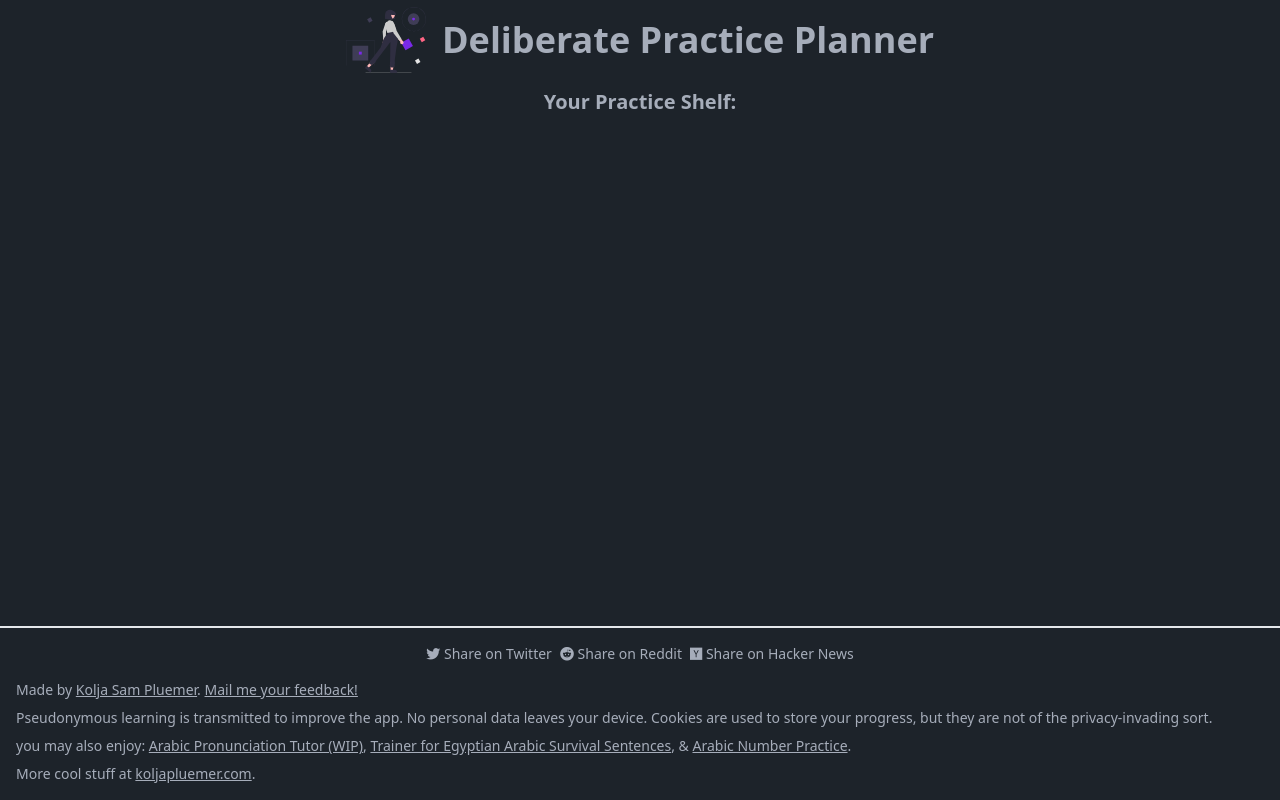
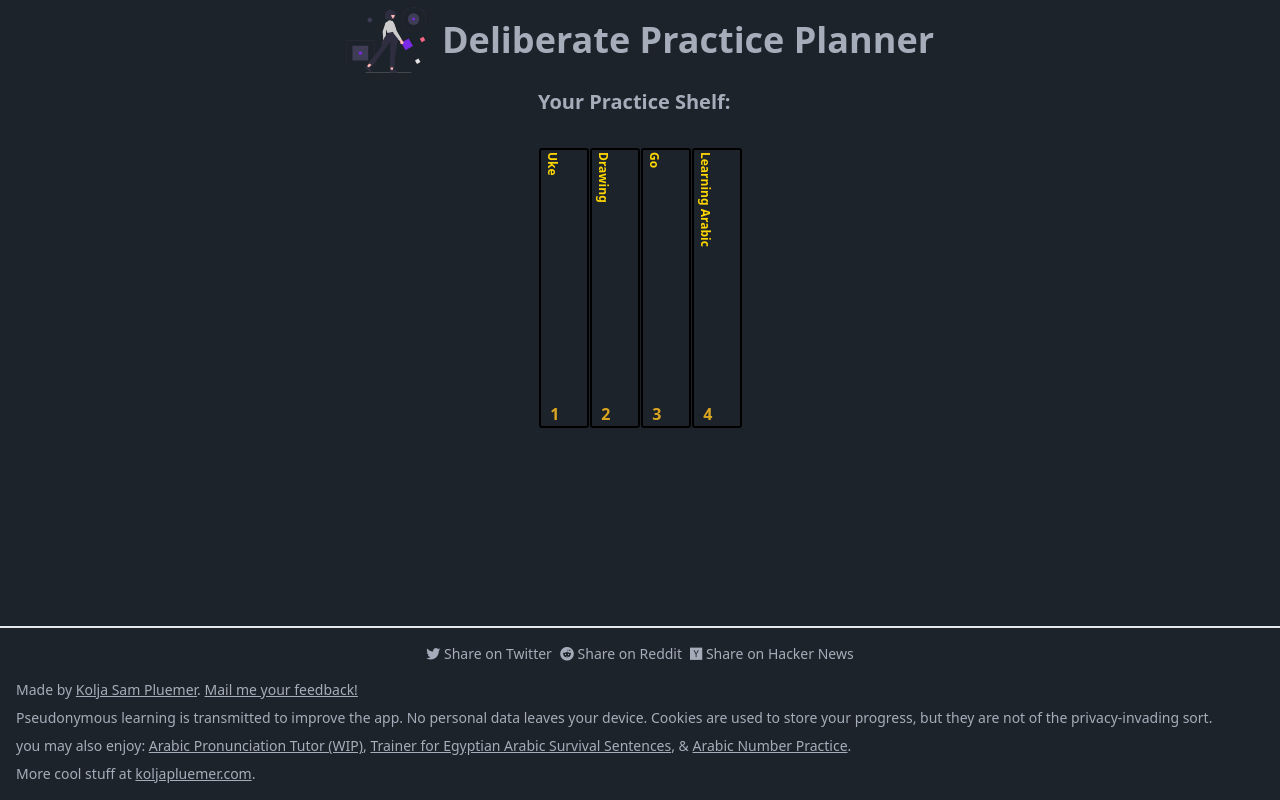
Before and after one commit to koljapluemer/dp-tool, a Vue app: page / in a window 1280 px wide. Built offline with nearby package versions, Linux system fonts and the light colour scheme; grey boxes are pictures that could not be loaded; what v-calendar would draw is missing.

Commit message:
implement bookshelf and basic exemplary redirect to practice

```diff
--- a/src/stores/core.js
+++ b/src/stores/core.js
@@ -3,12 +3,15 @@ import { defineStore } from 'pinia'
 
 export const useCoreStore = defineStore('counter', {
     state: () => {
-        return { exercisesCount: 0 }
+        return {
+            exercisesCount: 0,
+            currentlyPracticedTopic: null,
+        }
     },
 
     actions: {
         increment() {
             this.exercisesCount++
-        },
+        }
     },
 })
--- a/src/views/Library.vue
+++ b/src/views/Library.vue
@@ -1,5 +1,252 @@
+<script setup>
+import { useCoreStore } from "@/stores/core";
+const store = useCoreStore();
+
+console.log("STORE", store);
+</script>
+
 <template>
-<div class="">
-<h3 class="font-bold text-xl">Your Practice Shelf:</h3>
-</div>
+  <div class="">
+    <h3 class="font-bold text-xl">Your Practice Shelf:</h3>
+
+    <div class="bookshelf">
+      <div class="book">
+        <div class="side spine">
+          <span class="spine-title"> Uke </span>
+          <span class="spine-author"> 1 </span>
+        </div>
+        <div class="side top"></div>
+        <div class="side cover"></div>
+      </div>
+      <div
+        class="book cursor-pointer"
+        @click="
+          store.currentlyPracticedTopic = 'Drawing';
+          $router.push('/practice');
+        "
+      >
+        <div class="side spine">
+          <span class="spine-title"> Drawing </span>
+          <span class="spine-author"> 2 </span>
+        </div>
+        <div class="side top"></div>
+        <div class="side cover"></div>
+      </div>
+      <div class="book">
+        <div class="side spine">
+          <span class="spine-title"> Go </span>
+          <span class="spine-author"> 3 </span>
+        </div>
+        <div class="side top"></div>
+        <div class="side cover"></div>
+      </div>
+      <div class="book">
+        <div class="side spine">
+          <span class="spine-title"> Learning Arabic </span>
+          <span class="spine-author"> 4 </span>
+        </div>
+        <div class="side top"></div>
+        <div class="side cover"></div>
+      </div>
+    </div>
+  </div>
 </template>
+
+<style scoped>
+:root {
+  --spine-pyramid: linear-gradient(
+      315deg,
+      transparent 75%,
+      rgba(255, 255, 255, 0.1) 0
+    ),
+    linear-gradient(45deg, transparent 75%, rgba(255, 255, 255, 0.1) 0),
+    linear-gradient(135deg, rgba(255, 255, 255, 0.2) 166px, transparent 0),
+    linear-gradient(45deg, rgba(0, 0, 0, 0.1) 75%, transparent 0);
+  background-size: 20px 20px;
+  --spine-stairs: repeating-linear-gradient(
+      63deg,
+      rgba(255, 255, 255, 0.1),
+      rgba(255, 255, 255, 0.1) 1px,
+      transparent 3px,
+      transparent 0
+    ),
+    linear-gradient(
+      127deg,
+      rgba(255, 255, 255, 0.1),
+      rgba(255, 255, 255, 0.1) 90px,
+      transparent 55%,
+      transparent 0
+    ),
+    linear-gradient(transparent 51%, rgba(0, 0, 0, 0.1) 170px);
+  background-size: 70px 120px;
+  --spine-argyle: repeating-linear-gradient(
+      120deg,
+      rgba(255, 255, 255, 0.1),
+      rgba(255, 255, 255, 0.1) 1px,
+      transparent 1px,
+      transparent 60px
+    ),
+    repeating-linear-gradient(
+      60deg,
+      rgba(255, 255, 255, 0.1),
+      rgba(255, 255, 255, 0.1) 1px,
+      transparent 1px,
+      transparent 60px
+    ),
+    linear-gradient(
+      60deg,
+      rgba(0, 0, 0, 0.1) 25%,
+      transparent 25%,
+      transparent 75%,
+      rgba(0, 0, 0, 0.1) 75%,
+      rgba(0, 0, 0, 0.1)
+    ),
+    linear-gradient(
+      120deg,
+      rgba(0, 0, 0, 0.1) 25%,
+      transparent 25%,
+      transparent 75%,
+      rgba(0, 0, 0, 0.1) 75%,
+      rgba(0, 0, 0, 0.1)
+    );
+  background-size: 70px 120px;
+  --spine-tartan: repeating-linear-gradient(
+      transparent,
+      transparent 50px,
+      rgba(0, 0, 0, 0.4) 50px,
+      rgba(0, 0, 0, 0.4) 53px,
+      transparent 53px,
+      transparent 63px,
+      rgba(0, 0, 0, 0.4) 63px,
+      rgba(0, 0, 0, 0.4) 66px,
+      transparent 66px,
+      transparent 116px,
+      rgba(0, 0, 0, 0.5) 116px,
+      rgba(0, 0, 0, 0.5) 166px,
+      rgba(255, 255, 255, 0.2) 166px,
+      rgba(255, 255, 255, 0.2) 169px,
+      rgba(0, 0, 0, 0.5) 169px,
+      rgba(0, 0, 0, 0.5) 179px,
+      rgba(255, 255, 255, 0.2) 179px,
+      rgba(255, 255, 255, 0.2) 182px,
+      rgba(0, 0, 0, 0.5) 182px,
+      rgba(0, 0, 0, 0.5) 232px,
+      transparent 232px
+    ),
+    repeating-linear-gradient(
+      270deg,
+      transparent,
+      transparent 50px,
+      rgba(0, 0, 0, 0.4) 50px,
+      rgba(0, 0, 0, 0.4) 53px,
+      transparent 53px,
+      transparent 63px,
+      rgba(0, 0, 0, 0.4) 63px,
+      rgba(0, 0, 0, 0.4) 66px,
+      transparent 66px,
+      transparent 116px,
+      rgba(0, 0, 0, 0.5) 116px,
+      rgba(0, 0, 0, 0.5) 166px,
+      rgba(255, 255, 255, 0.2) 166px,
+      rgba(255, 255, 255, 0.2) 169px,
+      rgba(0, 0, 0, 0.5) 169px,
+      rgba(0, 0, 0, 0.5) 179px,
+      rgba(255, 255, 255, 0.2) 179px,
+      rgba(255, 255, 255, 0.2) 182px,
+      rgba(0, 0, 0, 0.5) 182px,
+      rgba(0, 0, 0, 0.5) 232px,
+      transparent 232px
+    ),
+    repeating-linear-gradient(
+      125deg,
+      transparent,
+      transparent 2px,
+      rgba(0, 0, 0, 0.2) 2px,
+      rgba(0, 0, 0, 0.2) 3px,
+      transparent 3px,
+      transparent 5px,
+      rgba(0, 0, 0, 0.2) 5px
+    );
+}
+
+.bookshelf {
+  width: 100%;
+  margin-top: 32px;
+  display: flex;
+  flex-wrap: wrap;
+}
+
+.book {
+  width: 50px;
+  height: 280px;
+  position: relative;
+  margin-left: 1px;
+  transform-style: preserve-3d;
+  transform: translateZ(0) rotateY(0);
+  transition: transform 1s;
+}
+
+.side {
+  position: absolute;
+  border: 2px solid black;
+  border-radius: 3px;
+  font-weight: bold;
+  color: black;
+  text-align: center;
+  transform-origin: center left;
+}
+
+.spine {
+  position: relative;
+  width: 50px;
+  height: 280px;
+  /* Patterns from: https://projects.verou.me/css3patterns/ */
+  background-image: var(--tartan);
+  transform: rotateY(0deg) translateZ(0px);
+}
+
+.spine-title {
+  margin: 2px;
+  position: absolute;
+  top: 0px;
+  left: 0px;
+  font-size: 12px;
+  color: gold;
+  writing-mode: vertical-rl;
+  text-orientation: mixed;
+}
+
+.spine-author {
+  position: absolute;
+  color: goldenrod;
+  bottom: 0px;
+  left: 20%; /* no idea why 20% centers it */
+}
+
+.top {
+  width: 50px;
+  height: 190px;
+  top: -2px; /* hmm, why -2 and not 0? */
+  background-image: linear-gradient(90deg, white 90%, gray 10%);
+  background-size: 5px 5px;
+  transform: rotateX(90deg) translateZ(95px) translateY(-95px);
+}
+
+.cover {
+  width: 190px;
+  height: 280px;
+  top: 0px;
+  background-image: url("https://picsum.photos/190/280");
+  background-size: contain;
+  background-repeat: round;
+  left: 50px;
+  transform: rotateY(90deg) translateZ(0);
+  transition: transform 1s;
+}
+
+.book:hover {
+  z-index: 1;
+  transform: rotateX(-25deg) rotateY(-40deg) rotateZ(-15deg) translateY(50px)
+    translateX(-30px);
+}
+</style>
```
Also changed, not shown: src/LessonData/drawing.json (added, +7 -0 lines), 1 other file (tests, documents, lock files or other folders).
